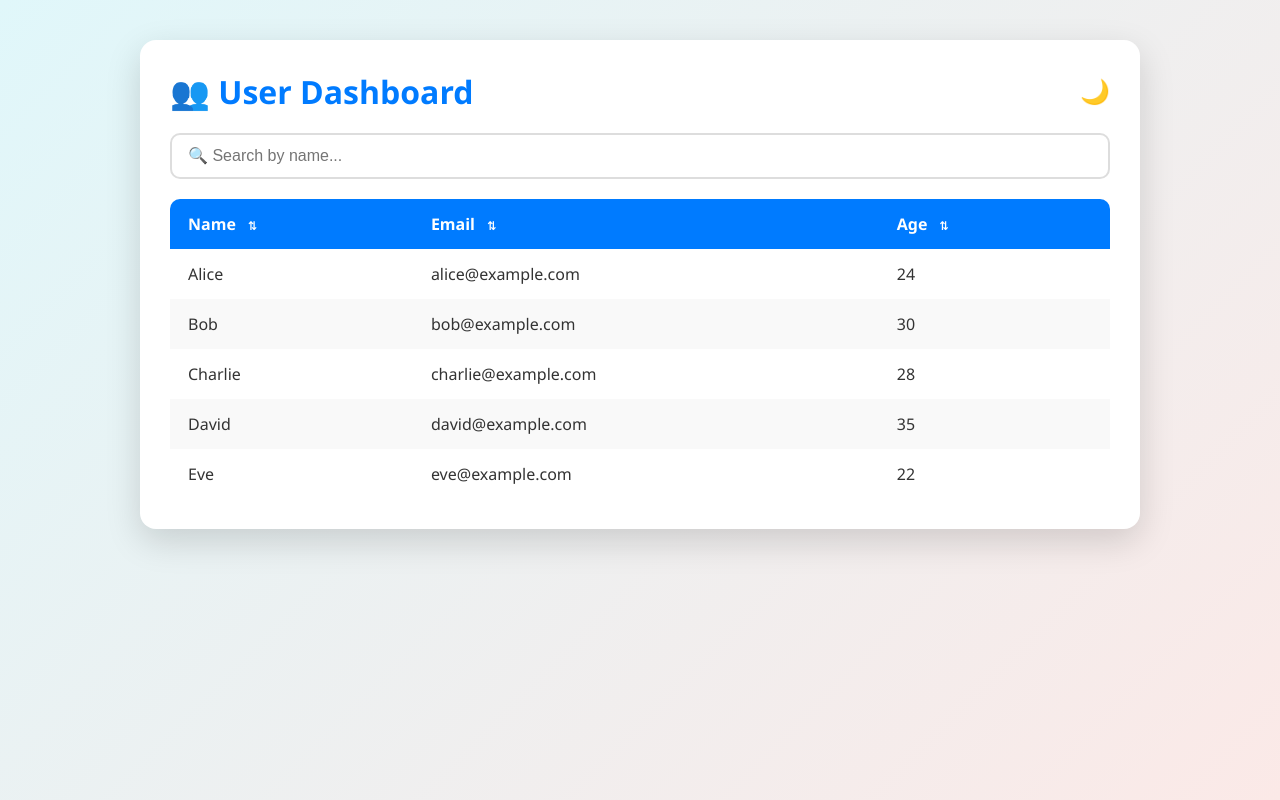
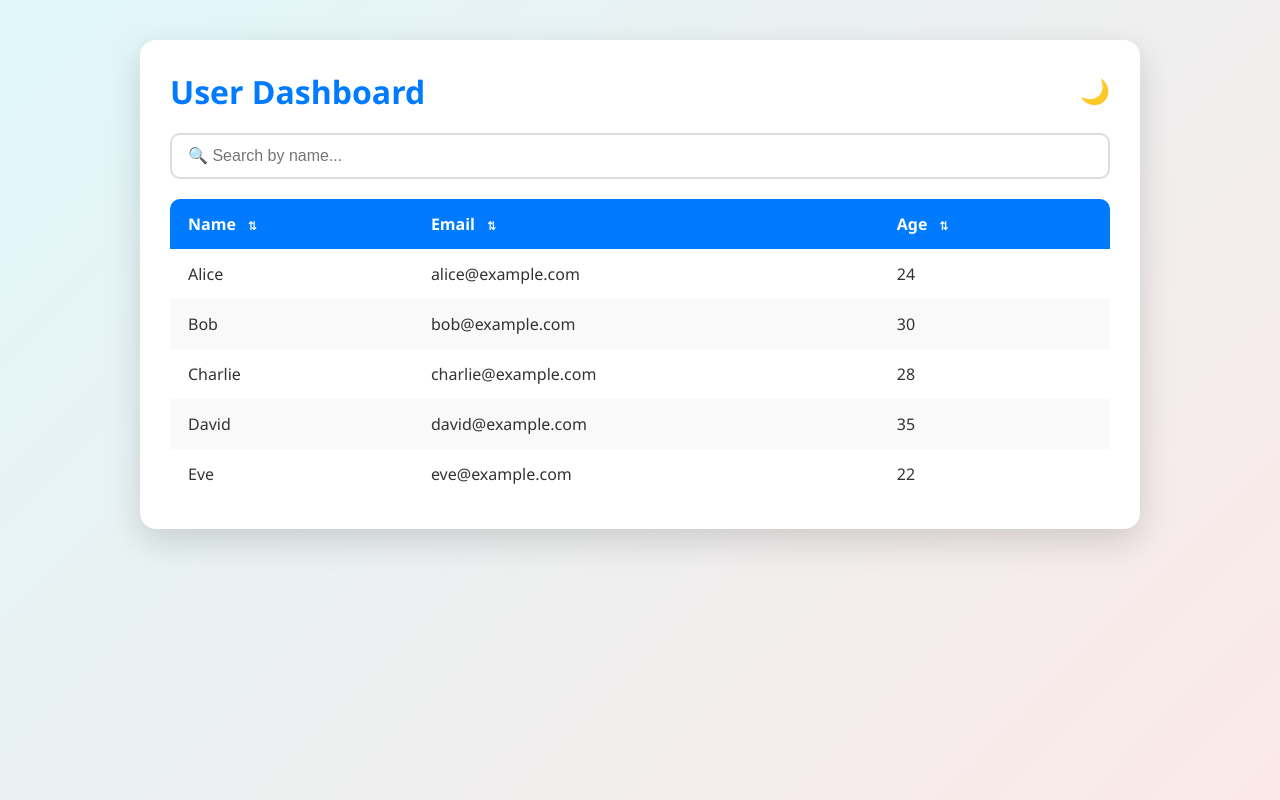
Before and after one commit to errol-correa/responsive-table, a plain HTML site: page index.html in a window 1280 px wide. Drawn offline with Linux system fonts and the light colour scheme.

Commit message:
Few changes

```diff
--- a/index.html
+++ b/index.html
@@ -9,7 +9,7 @@
 <body>
   <div class="container">
     <header>
-      <h1>👥 User Dashboard</h1>
+      <h1>User Dashboard</h1>
       <button id="toggleModeBtn" onclick="toggleDarkMode()">🌙</button>
     </header>
 
```
